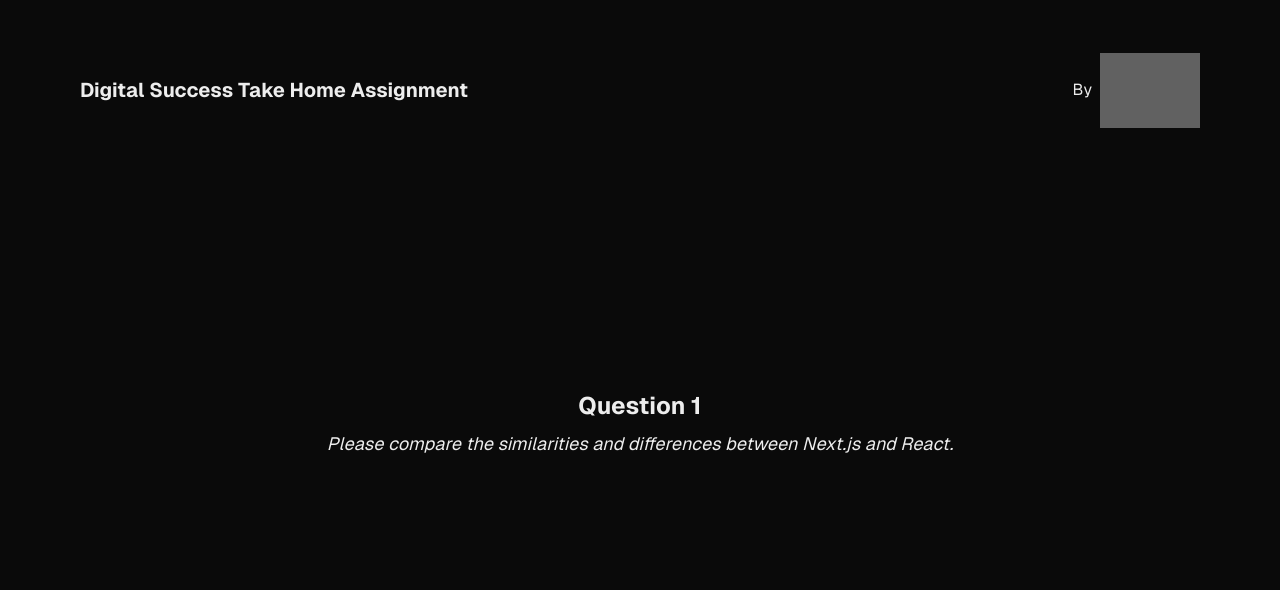
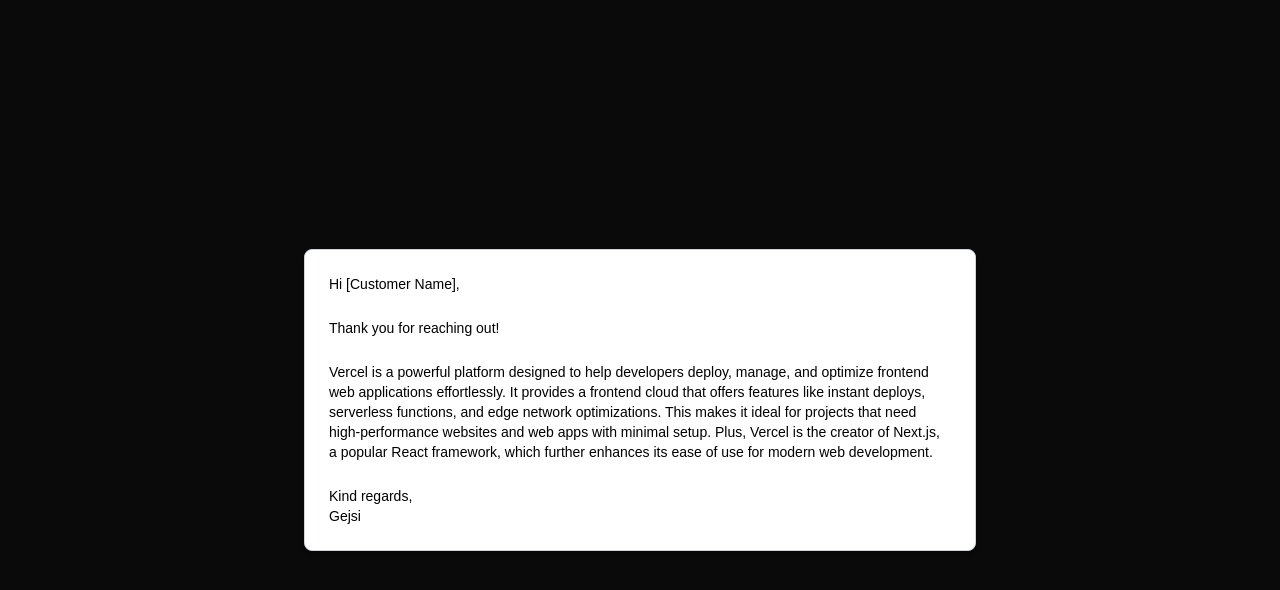
Before and after one commit to SirGejsi/nextjs-boilerplate, a Next.js app: page /questions/question4 in a window 1280 px wide. Shown: the top 590 px of the page. Built offline with nearby package versions, Linux system fonts and the light colour scheme; grey boxes are pictures that could not be loaded.

Commit message:
Update page.tsx

```diff
--- a/app/questions/question4/page.tsx
+++ b/app/questions/question4/page.tsx
@@ -1,30 +1,25 @@
-import Image from "next/image";
-
-export default function About() {
+export default function Email() {
   return (
-    <div className="grid grid-rows-[20px_1fr_20px] items-center justify-items-center min-h-screen p-8 pb-20 gap-16 sm:p-20 font-[family-name:var(--font-geist-sans)]">
-      <header className="flex justify-between items-center w-full">
-        <div className="text-xl font-bold">Digital Success Take Home Assignment</div>
-        <div className="flex items-center">
-          {/* "By" text */}
-          <span className="mr-2">By</span>
-          {/* Vercel logo */}
-          <Image
-            className="invert"
-            src="https://upload.wikimedia.org/wikipedia/commons/5/5e/Vercel_logo_black.svg"
-            alt="Vercel Logo"
-            width={100}
-            height={24}
-          />
-        </div>
-      </header>
-
-      <main className="flex flex-col items-center">
-        <h2 className="text-2xl font-bold mt-12">Question 1</h2>
-        <p className="text-lg mt-2 italic">
-          Please compare the similarities and differences between Next.js and React.
+    <div className="min-h-screen flex items-center justify-center p-8">
+      <div className="bg-white border border-gray-300 rounded-lg shadow-md p-6 max-w-2xl">
+        <p className="text-sm text-black">
+          Hi [Customer Name],
         </p>
-      </main>
+        <br />
+        <p className="text-sm text-black">
+          Thank you for reaching out!
+        </p>
+        <br />
+        <p className="text-sm text-black">
+          Vercel is a powerful platform designed to help developers deploy, manage, and optimize frontend web applications effortlessly. It provides a frontend cloud that offers features like instant deploys, serverless functions, and edge network optimizations. This makes it ideal for projects that need high-performance websites and web apps with minimal setup. Plus, Vercel is the creator of Next.js, a popular React framework, which further enhances its ease of use for modern web development.
+        </p>
+        <br />
+        <p className="text-sm text-black">
+          Kind regards,
+          <br />
+          Gejsi
+        </p>
+      </div>
     </div>
   );
 }
```
